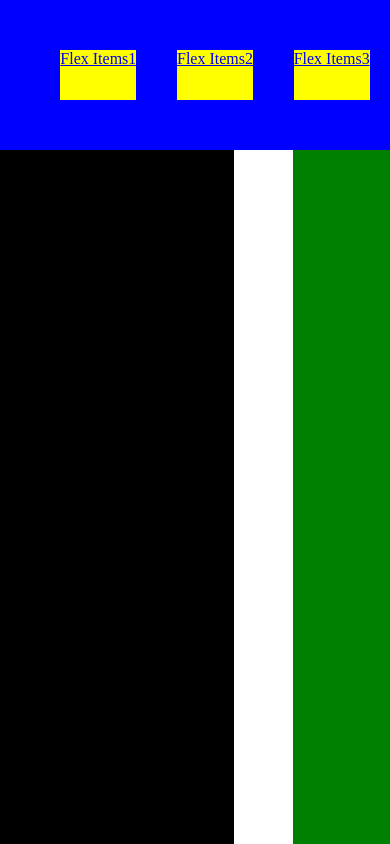
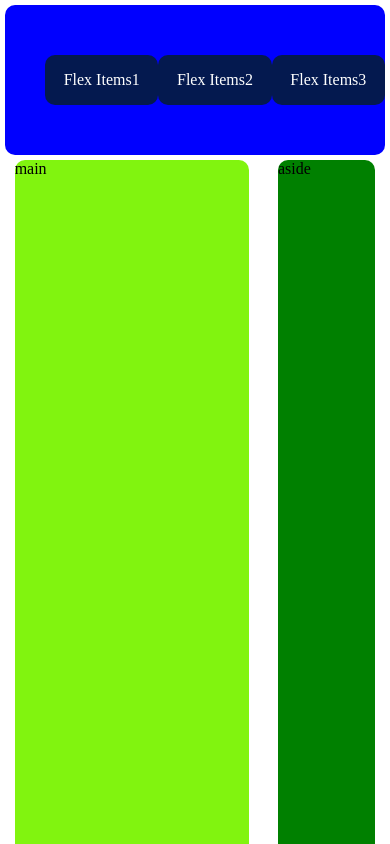
Before and after one commit to RAKOTOSOLOFO/exo_flexible, a plain HTML site: page index.html in a window 390 px wide. Shown: the top 844 px of the page. Drawn offline with Linux system fonts and the light colour scheme.

Commit message:
mobile flexible

```diff
--- /dev/null
+++ b/css/mobile.css
@@ -0,0 +1,54 @@
+@media (max-width : 400px ){
+
+    nav {
+        margin: 5px;
+        background-color: blue;
+        border-radius: 10px;
+        flex-direction: column;
+    }
+
+    ul {
+        display: flex;
+        justify-content:space-around;
+        align-items:stretch;
+        height:70px;
+        flex-direction:column;
+    }
+
+    li {
+        height: 50px;
+        background-color:rgb(4, 25, 79);
+        list-style: none;
+        border-radius:10px;
+        width: 100%;
+        display: flex;
+        align-items:center;
+        justify-content: center;
+        flex-direction: column;
+    }
+
+    a {
+        text-decoration: none;
+        color: white;
+    }
+
+    section {
+        display: flex;
+        justify-content: space-around;
+        height: 800px;
+        align-items: stretch;
+    }
+
+    main {
+        background-color: rgb(129, 244, 15);
+        width: 60%;
+        border-radius: 10px;
+    }
+    aside {
+        background-color: green;
+        width: 25%;
+        border-radius: 10px;
+    }
+
+
+}
--- a/css/style.css
+++ b/css/style.css
@@ -1,47 +1,51 @@
-
 * {
 
     margin: 0;
 }
 
+nav {
+    margin: 5px;
+    background-color: blue;
+    border-radius: 10px;
+}
 
 ul {
-
     display: flex;
     justify-content:space-around;
     align-items:center;
     height:150px;
-    background-color: blue;
-
 }
 
 li {
     height: 50px;
-    background-color: yellow;
+    background-color:rgb(4, 25, 79);
     list-style: none;
+    border-radius:10px;
+    width: 200px;
+    display: flex;
+    align-items: center;
+    justify-content: center;
+}
+
+a {
+    text-decoration: none;
+    color: white;
 }
 
 section {
-
     display: flex;
-    justify-content:space-between;
-
-
-
-
+    justify-content: space-around;
+    height: 800px;
+    align-items: stretch;
 }
 
 main {
-
-    background-color: black;
+    background-color: rgb(129, 244, 15);
     width: 60%;
-    height: 1000px;
+    border-radius: 10px;
 }
-
-aside{
-
+aside {
     background-color: green;
     width: 25%;
-    height: 1000px;
-
+    border-radius: 10px;
 }
--- a/index.html
+++ b/index.html
@@ -4,6 +4,7 @@
         <meta charset="utf-8">
         <title>FLEX CONTENAIR (PARENT)</title>
         <link rel="stylesheet" href="./css/style.css">
+        <link rel="stylesheet" media="screen and (max-width:400px)" href="./css/mobile.css" type="text.css" />
     </head>
 
     <body>
@@ -20,17 +21,18 @@
         <section>
 
                 <main>
-
+main
 
                 </main>
 
 
                 <aside>
-
+aside
 
                 </aside>
 
         </section>
 
     </body>
+
 </html>
```
